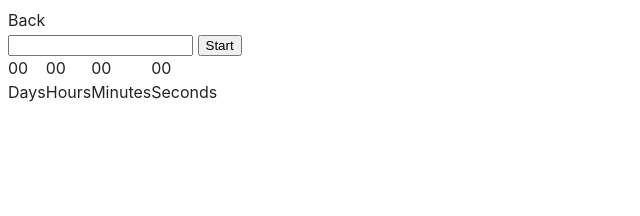
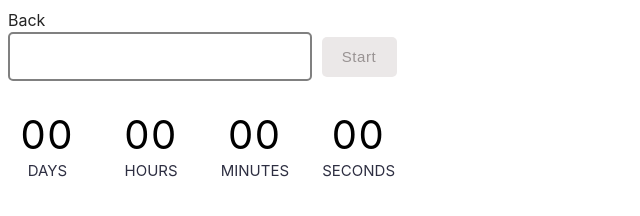
Before and after one commit to ViktoriiaOlex/goit-js-hw-10, a website built with Vite: page src/1-timer.html in a window 1280 px wide. Shown: the whole page, without its empty margins (0-640 px from the left). Built offline with nearby package versions, Linux system fonts and the light colour scheme.

Commit message:
add styles for timer

```diff
--- a/src/1-timer.html
+++ b/src/1-timer.html
@@ -13,8 +13,8 @@
   <body>
     <p><a href="index.html">Back</a></p>
 
-    <input type="text" id="datetime-picker" />
-    <button type="button" data-start>Start</button>
+    <input class="datetime-input" type="text" id="datetime-picker" />
+    <button class="start-btn disabled" type="button" data-start>Start</button>
 
     <div class="timer">
       <div class="field">
--- a/src/css/timer.css
+++ b/src/css/timer.css
@@ -1,7 +1,97 @@
+
+.datetime-input {
+  width: 270px;
+  height: 25px;
+  border-radius: 5px;
+  border: 2px solid #808080;
+  color: #2e2f42;
+  font-size: 15px;
+  letter-spacing: 0.04em;
+  margin-right: 5px;
+  margin-bottom: 30px;
+  padding: 10px 15px;
+  outline: none;
+}
+
+.datetime-input:hover {
+  border-radius: 5px;
+  border: 2px solid #000;
+}
+
+.datetime-input:focus {
+  border-radius: 5px;
+  border: 2px solid #4e75ff;
+}
+
+.datetime-input.disabled {
+  color: #ffffff;
+  background-color: #b2b2b2;
+  border: 1px solid transparent;
+}
+
+.datetime-input.disabled:hover,
+.datetime-input.disabled:focus {
+  cursor: not-allowed;
+  border: 1px solid transparent;
+}
+
+.start-btn {
+  width: 75px;
+  height: 40px;
+  border-radius: 5px;
+  background-color: #0037fe;
+  border: none;
+  color: #fff;
+  font-size: 15px;
+  font-weight: 500;
+  letter-spacing: 0.04em;
+  padding: 0;
+}
+
+.start-btn:hover,
+.start-btn:focus {
+  background-color: #0037ff;
+}
+
+.start-btn.disabled {
+  color: #999393;
+  background-color: #ebe8e8;
+  cursor: not-allowed;
+}
+
 .timer {
   display: flex;
+  width: 390px;
+  height: 70px;
+  gap: 25px;
+  background-color: #ffffff;
+  border-radius: 10px;
 }
+
 .field {
   display: flex;
-    flex-direction: column;
+  flex-direction: column;
+  width: 100%;
+  align-items: center;
 }
+
+.value {
+  color: #000000;
+  font-size: 40px;
+  line-height: 1.2;
+  letter-spacing: 0.04em;
+}
+
+.label {
+  color: #2e2f42;
+  font-size: 15px;
+  text-transform: uppercase;
+}
+
+.flatpickr-calendar.open {
+  background-color: #ffffff;
+}
+
+.error-svg {
+  background-image: url(../img/error.svg);
+}
```
